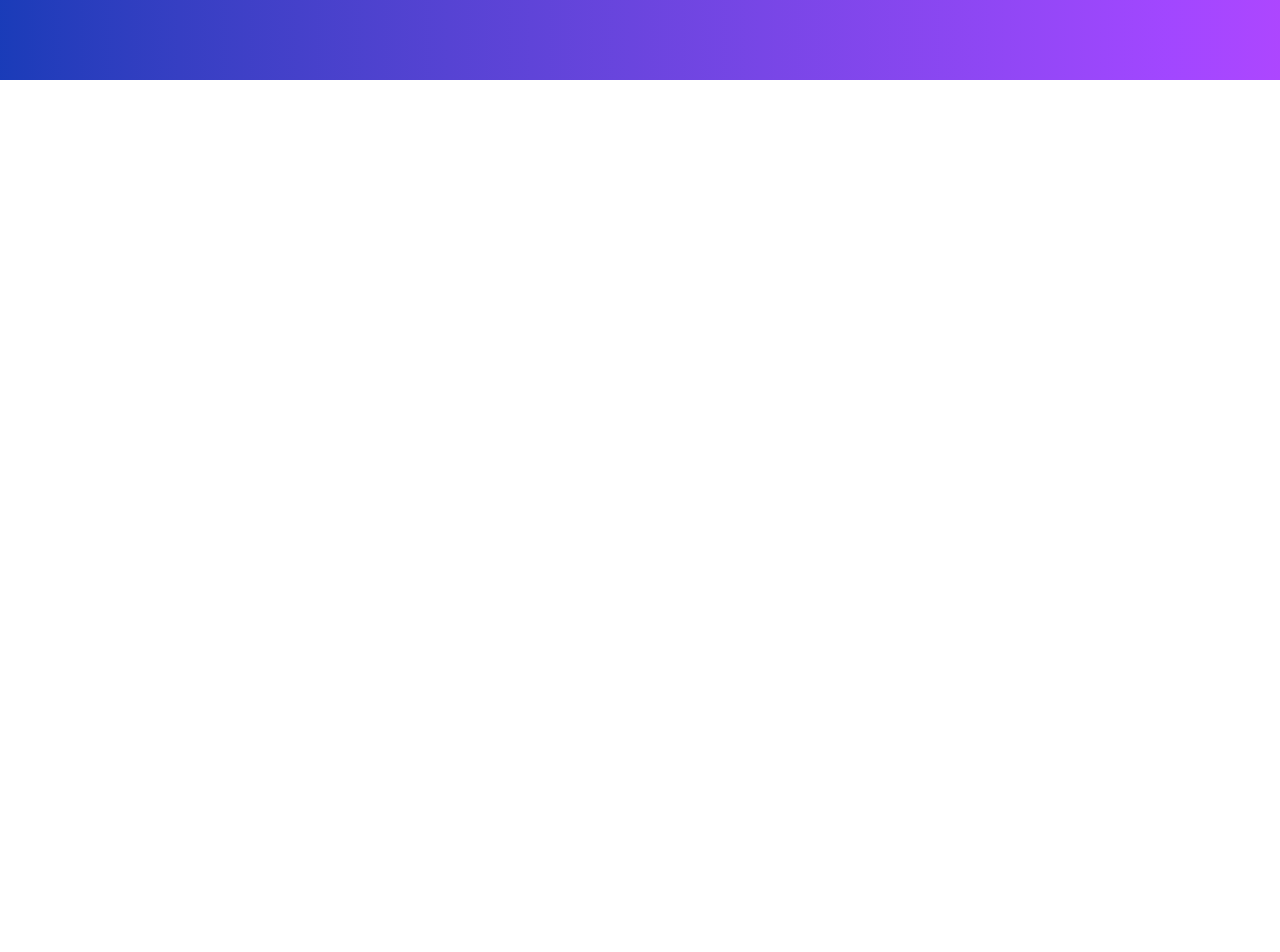
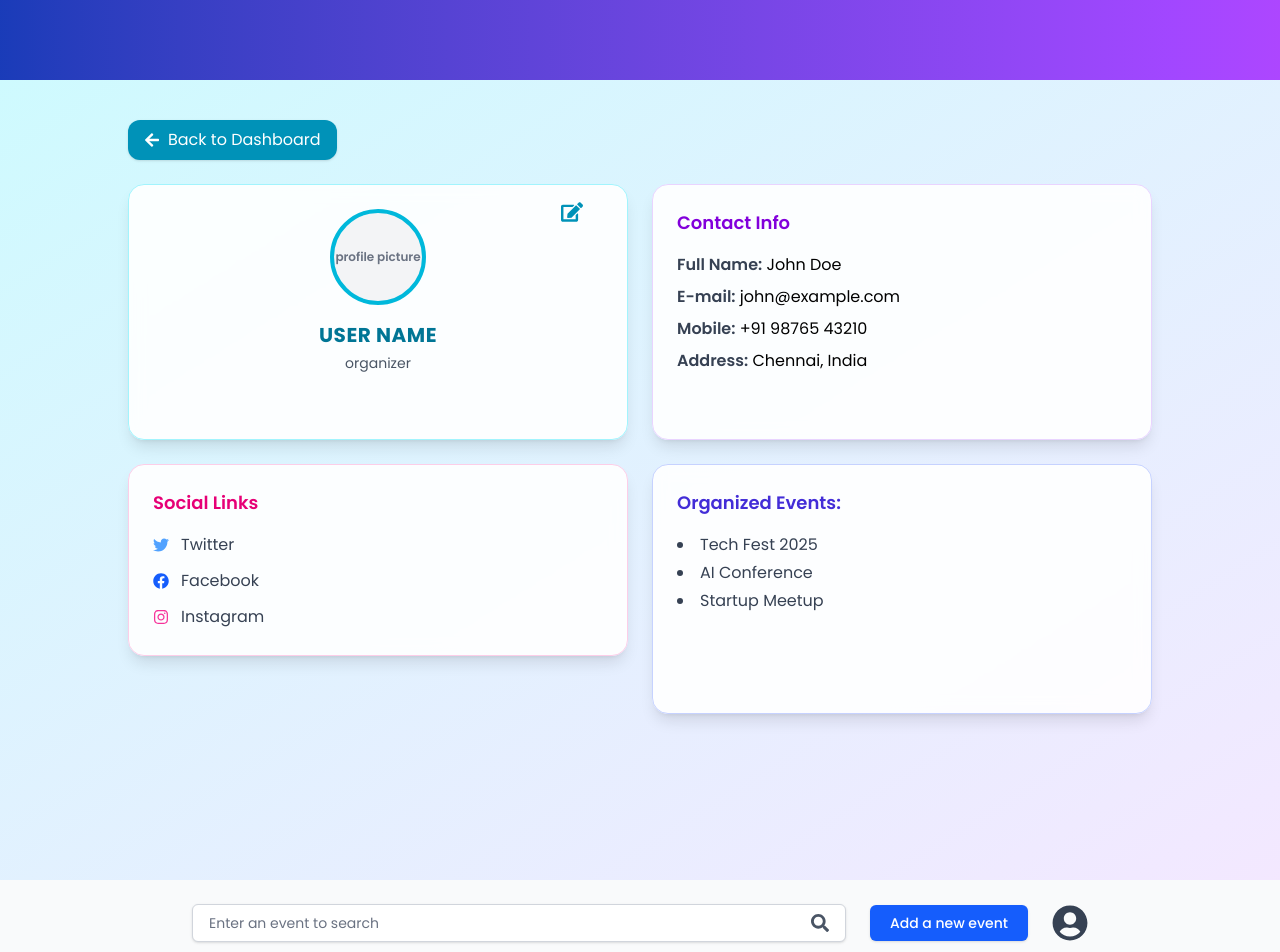
Before and after one commit to KUMARAGURU-V-S/EventX, a React (Vite) app in the folder EventX/: page / in a window 1280 px wide. Shown: the part 720-1672 px from the top of the page. Before the commit the page ends 800 px from the top, so only its background shows below. Built offline with nearby package versions, Linux system fonts and the light colour scheme.

Commit message:
Some simple changes made

```diff
--- a/EventX/src/App.jsx
+++ b/EventX/src/App.jsx
@@ -2,12 +2,16 @@ import Login from './components/Login';
 import OrganizerDashboard from "./components/OrganizerDashboard"
 import Signup from './components/Signup';
 import StudentDashboard from './components/StudentDashboard';
+import OrganizerProfile from './components/OrganizerProfile';
 
 function App() {
   return (
     <>
       <Login />
-
+      <OrganizerProfile />
+      <OrganizerDashboard />
+      <StudentDashboard />
+      <Signup />
     </>
   );
 }
--- a/EventX/src/components/Login.jsx
+++ b/EventX/src/components/Login.jsx
@@ -189,7 +189,7 @@ export default function Login() {
         {/* Divider */}
         <div className="w-px bg-gray-300 mx-10 " />
         {/* Right Section */}
-        <div className="w-1/2 space-y-6 space-x-3">
+        <div className="w-1/2 space-y-10 space-x-5">
           {/* Google signup flow */}
           {googleStep === 1 && (
             <form onSubmit={handleGoogleUsername}>
@@ -219,7 +219,7 @@ export default function Login() {
               <select
                 value={role}
                 onChange={(e) => setRole(e.target.value)}
-                className="w-full bg-white/90 text-black px-4 py-2 rounded-md focus:outline-none cursor-pointer font-bold"
+                className="w-full h-13 bg-white/90 text-black px-4 py-2 rounded-md focus:outline-none cursor-pointer font-bold mb-10"
               >
                 <option>SELECT ROLE</option>
                 <option>Organizer</option>
@@ -228,14 +228,14 @@ export default function Login() {
               <input
                 type="text"
                 placeholder="Email or Username"
-                className="w-full bg-white/90 text-black px-4 py-2 rounded-md focus:outline-none"
+                className="w-full bg-white/90 text-black px-4 py-2 rounded-md focus:outline-none mb-6"
                 value={input}
                 onChange={(e) => setInput(e.target.value)}
               />
               <input
                 type="password"
                 placeholder="Password"
-                className="w-full bg-white/90 text-black px-4 py-2 rounded-md focus:outline-none"
+                className="w-full bg-white/90 text-black px-4 py-2 rounded-md focus:outline-none mb-6"
                 value={password}
                 onChange={(e) => setPassword(e.target.value)}
               />
--- /dev/null
+++ b/EventX/src/components/OrganizerProfile.jsx
@@ -0,0 +1,75 @@
+import { FaTwitter, FaFacebook, FaInstagram, FaEdit, FaArrowLeft } from "react-icons/fa";
+
+export default function OrganizerProfile() {
+  return (
+    <div className="min-h-screen bg-gradient-to-br from-cyan-100 to-purple-100 px-6 py-10 font-poppins">
+
+      {/* Simple Button */}
+      <div className="max-w-5xl mx-auto mb-6">
+        <button
+          className="flex items-center gap-2 bg-cyan-600 text-white px-4 py-2 rounded-xl shadow hover:bg-cyan-700 transition cursor-pointer"
+          type="button"
+        >
+          <FaArrowLeft />
+          <span>Back to Dashboard</span>
+        </button>
+      </div>
+
+      {/* Main Grid */}
+      <div className="max-w-5xl mx-auto grid grid-cols-1 md:grid-cols-2 gap-6">
+        {/* Profile Box */}
+        <div className="bg-white/90 backdrop-blur p-6 rounded-2xl shadow-lg border border-cyan-200 relative text-center hover:bg-gray-100 h-64">
+          <div className="absolute top-4 right-4 group flex flex-col items-center">
+            <button className="text-cyan-600 hover:text-cyan-800 transition cursor-pointer">
+              <FaEdit size={22} />
+            </button>
+            <div className="mt-2 bg-cyan-600 text-white text-xs px-2 py-1 rounded shadow-md opacity-0 group-hover:opacity-100 transition duration-200">
+              Edit Profile
+            </div>
+          </div>
+          <div className="w-24 h-24 mx-auto mb-4 border-4 border-cyan-500 rounded-full flex items-center justify-center text-xs text-gray-500 bg-gray-100 font-semibold">
+            profile picture
+          </div>
+          <h2 className="text-xl font-bold text-cyan-700 tracking-wide">USER NAME</h2>
+          <p className="text-sm text-gray-600 mt-1">organizer</p>
+        </div>
+
+        {/* Contact Info */}
+        <div className="bg-white/90 backdrop-blur p-6 rounded-2xl shadow-lg border border-purple-200 hover:bg-gray-100 h-64">
+          <h3 className="text-lg font-semibold text-purple-700 mb-4">Contact Info</h3>
+          <p className="mb-2"><span className="font-semibold text-gray-700">Full Name:</span> John Doe</p>
+          <p className="mb-2"><span className="font-semibold text-gray-700">E-mail:</span> john@example.com</p>
+          <p className="mb-2"><span className="font-semibold text-gray-700">Mobile:</span> +91 98765 43210</p>
+          <p><span className="font-semibold text-gray-700">Address:</span> Chennai, India</p>
+        </div>
+
+        {/* Social Media Links */}
+        <div className="bg-white/90 backdrop-blur p-6 rounded-2xl shadow-lg border border-pink-200 hover:bg-gray-100 h-48">
+          <h3 className="text-lg font-semibold text-pink-600 mb-4">Social Links</h3>
+          <div className="flex items-center gap-3 mb-3 text-gray-700 hover:text-blue-500 transition cursor-pointer">
+            <FaTwitter className="text-blue-400" />
+            <span>Twitter</span>
+          </div>
+          <div className="flex items-center gap-3 mb-3 text-gray-700 hover:text-blue-600 transition cursor-pointer">
+            <FaFacebook className="text-blue-600" />
+            <span>Facebook</span>
+          </div>
+          <div className="flex items-center gap-3 text-gray-700 hover:text-pink-500 transition cursor-pointer">
+            <FaInstagram className="text-pink-500" />
+            <span>Instagram</span>
+          </div>
+        </div>
+
+        {/* Organized Events */}
+        <div className="bg-white/90 backdrop-blur p-6 rounded-2xl shadow-lg border border-indigo-200 hover:bg-gray-100 min-h-[250px]">
+          <h3 className="text-lg font-semibold text-indigo-700 mb-4">Organized Events:</h3>
+          <ul className="list-disc list-inside text-gray-700 space-y-1">
+            <li>Tech Fest 2025</li>
+            <li>AI Conference</li>
+            <li>Startup Meetup</li>
+          </ul>
+        </div>
+      </div>
+    </div>
+  );
+}
```
